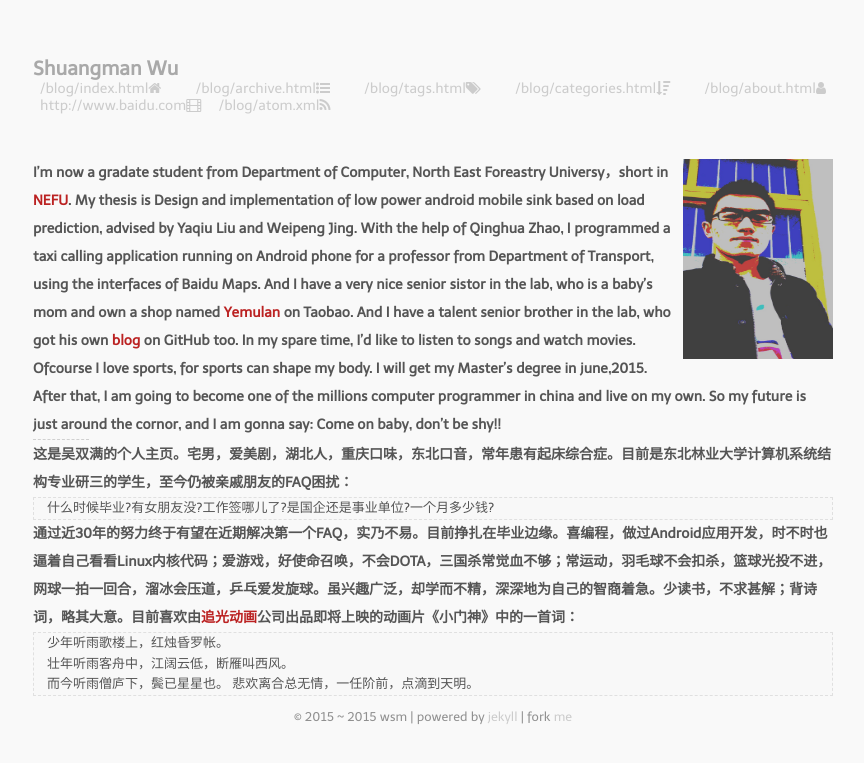
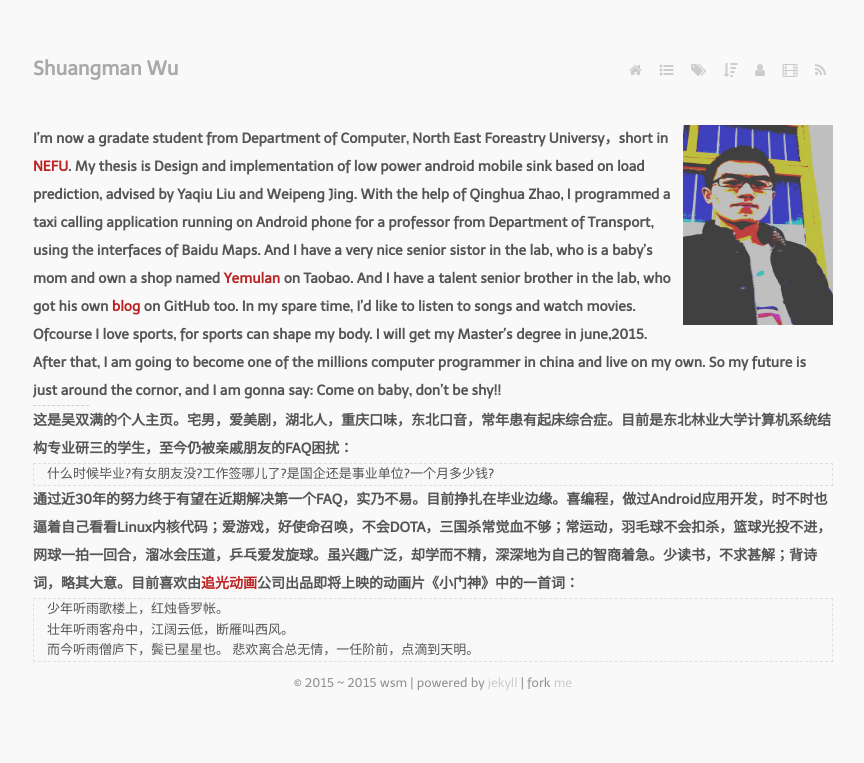
Before and after one commit to wushuangman/blog, a Jekyll site: the page built from index.markdown, in a window 1280 px wide. Shown: the top 763 px of the page, without its empty margins (207-1071 px from the left). Built offline with Jekyll 4.4.1, drawn with Linux system fonts in a browser that asks for light colours; nearby versions of some CDN libraries; Markdown is read by kramdown in place of the engine named in the settings.

Commit message:
Update default.html

```diff
--- a/_layouts/default.html
+++ b/_layouts/default.html
@@ -25,7 +25,7 @@
           </div>
           <nav>
             {% for nav in site.navigations %}
-            <span><a title="{{ nav.title }}" href="{{ nav.href }}">{{ nav.href }}<i class="{{ nav.class }}"></i></a></span>
+            <span><a title="{{ nav.title }}" href="{{ nav.href }}"><i class="{{ nav.class }}"></i></a></span>
             {% endfor %}
           </nav>
         </header>
```
